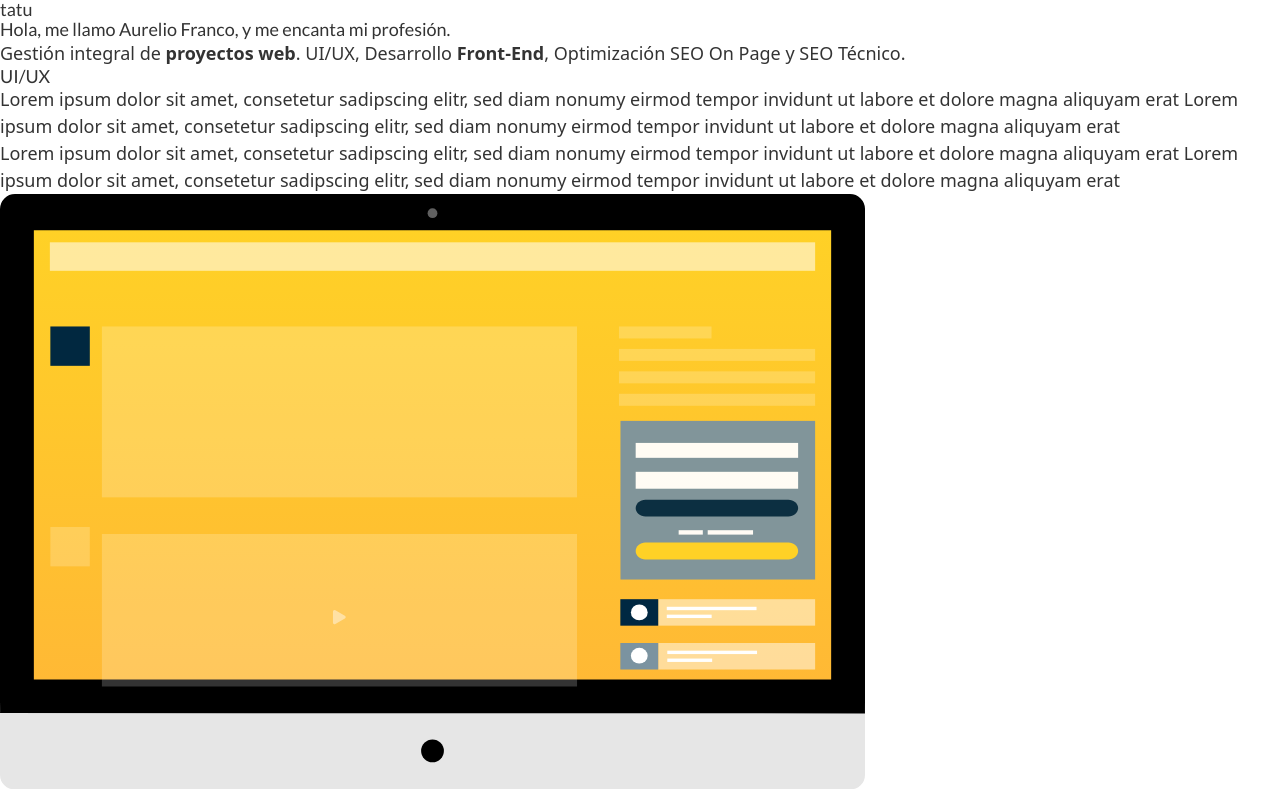
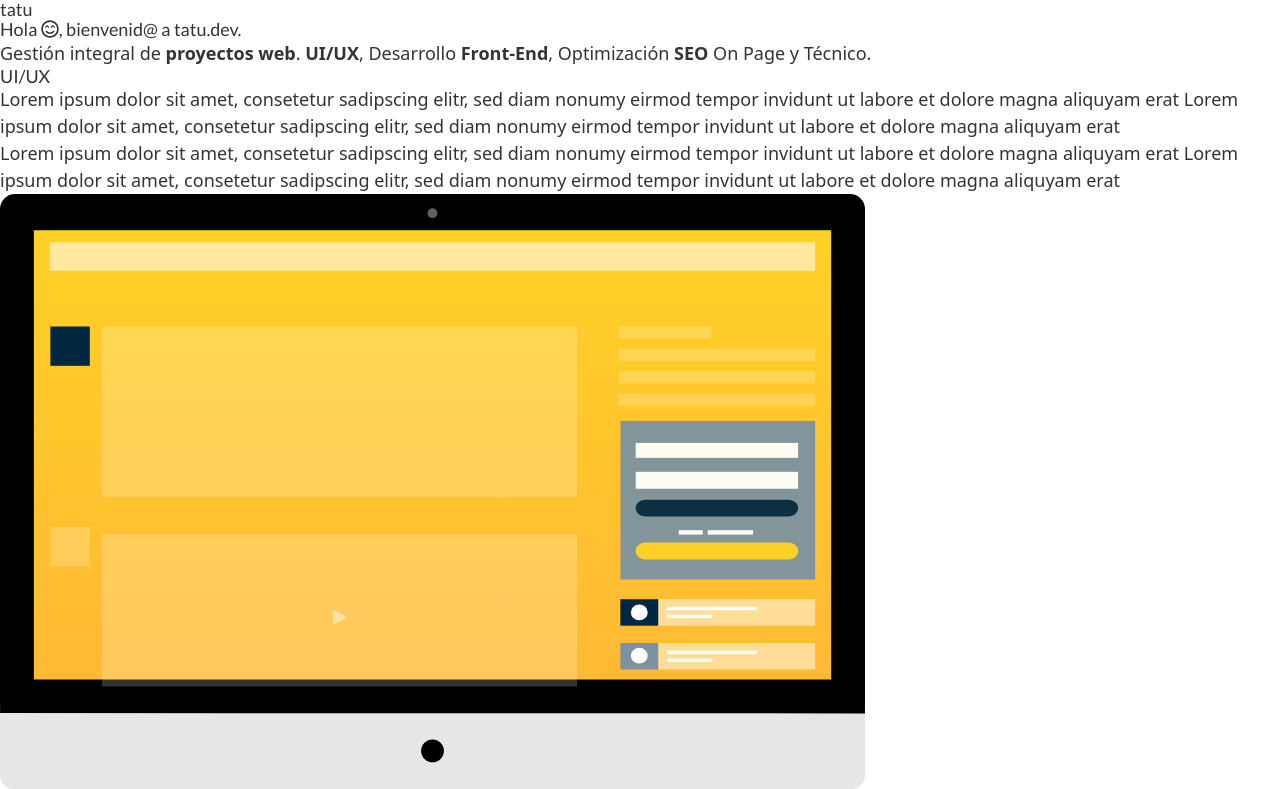
Before and after one commit to tatu-dev-labs/tatu.dev.gatsbyjs, a Gatsby site: page / in a window 1280 px wide. Shown: the top 789 px of the page. Built offline with nearby package versions, Linux system fonts and the light colour scheme; Gatsby itself is replaced by a stand-in of ours.

Commit message:
Se actualiza subtitulo

```diff
--- a/src/components/sections/home-wellcome.js
+++ b/src/components/sections/home-wellcome.js
@@ -1,13 +1,17 @@
 import React from "react"
+import { FontAwesomeIcon } from '@fortawesome/react-fontawesome'
+import { faSmileBeam } from '@fortawesome/free-regular-svg-icons'
+
+const iconSmileBeam = <FontAwesomeIcon icon={faSmileBeam} />
 
 export default function HomeWellcome() {
 	return (
         <section className="bl-home-wellcome">
             <div class="co-home-wellcome-container">
                 <h1 className="el-logo-name">tatu</h1>
-                <h2 className="el-home-wellcome-subtitle">Hola, me llamo Aurelio Franco, y me encanta mi profesión.</h2>
+                <h2 className="el-home-wellcome-subtitle">Hola {iconSmileBeam}, bienvenid@ a tatu.dev. </h2>
                 <div>
-                    <p className="el-home-wellcome-text">Gestión integral de <strong>proyectos web</strong>. UI/UX, Desarrollo <strong>Front-End</strong>, Optimización SEO On Page y SEO Técnico.</p>
+                    <p className="el-home-wellcome-text">Gestión integral de <strong>proyectos web</strong>. <strong>UI/UX</strong>, Desarrollo <strong>Front-End</strong>, Optimización <strong>SEO</strong> On Page y Técnico.</p>
                 </div>
             </div>
         </section>
```
